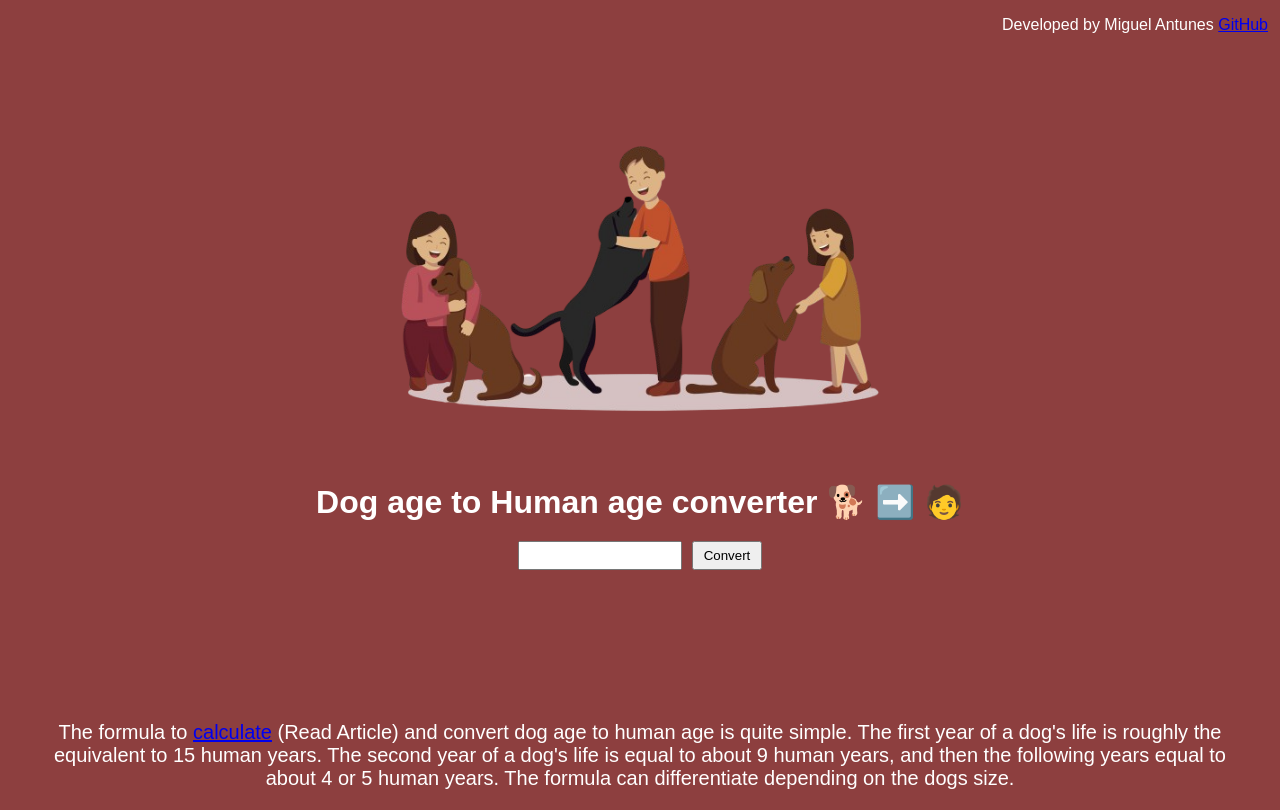
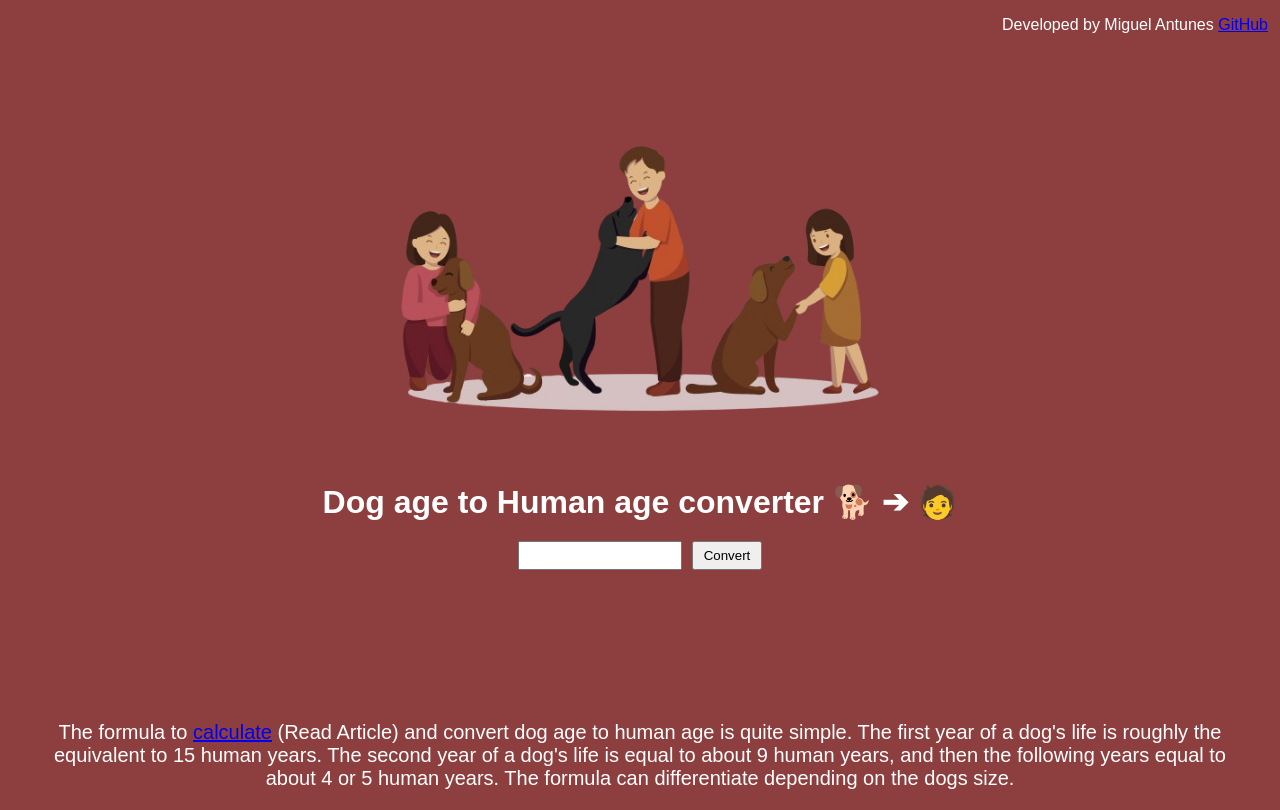
Before and after one commit to MiguelAntuns/Age-Converter, a plain HTML site: page index.html in a window 1280 px wide. Drawn offline with Linux system fonts and the light colour scheme.

Commit message:
Update index.html

```diff
--- a/index.html
+++ b/index.html
@@ -75,7 +75,7 @@
     <p>Developed by Miguel Antunes <a href="https://github.com/MiguelAntuns" target="_blank">GitHub</a></p>
 </footer>
 
-<h1>Dog age to Human age converter 🐕 ➡️ 🧑</h1>
+<h1>Dog age to Human age converter 🐕 ➔ 🧑</h1>
 
 <div class="input-container">
 <input id="dogAge" type="number"/>
```
